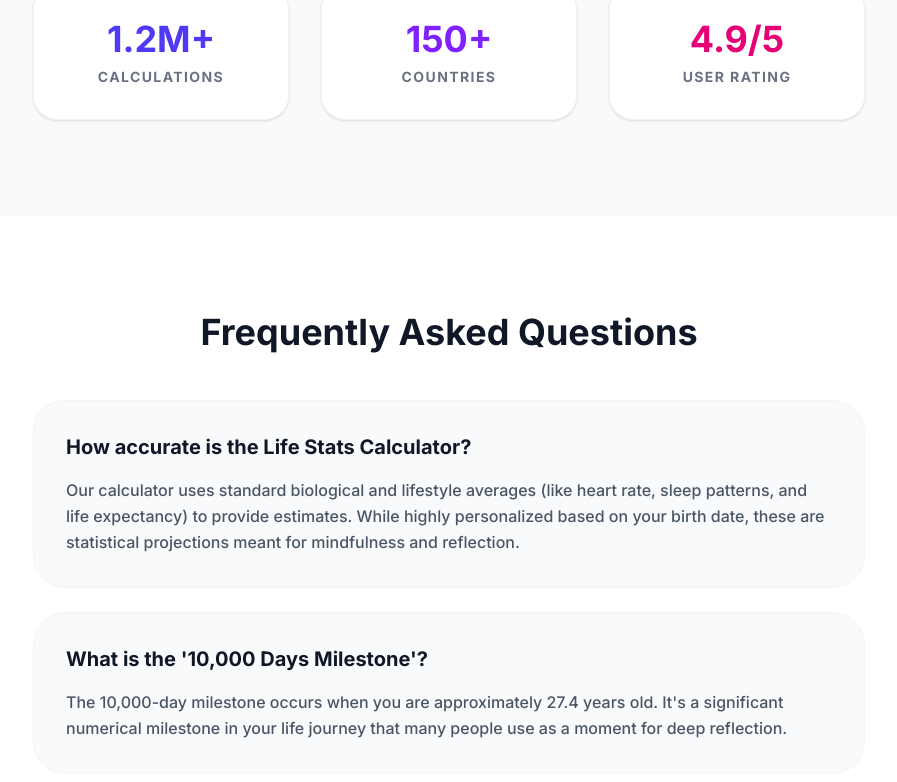
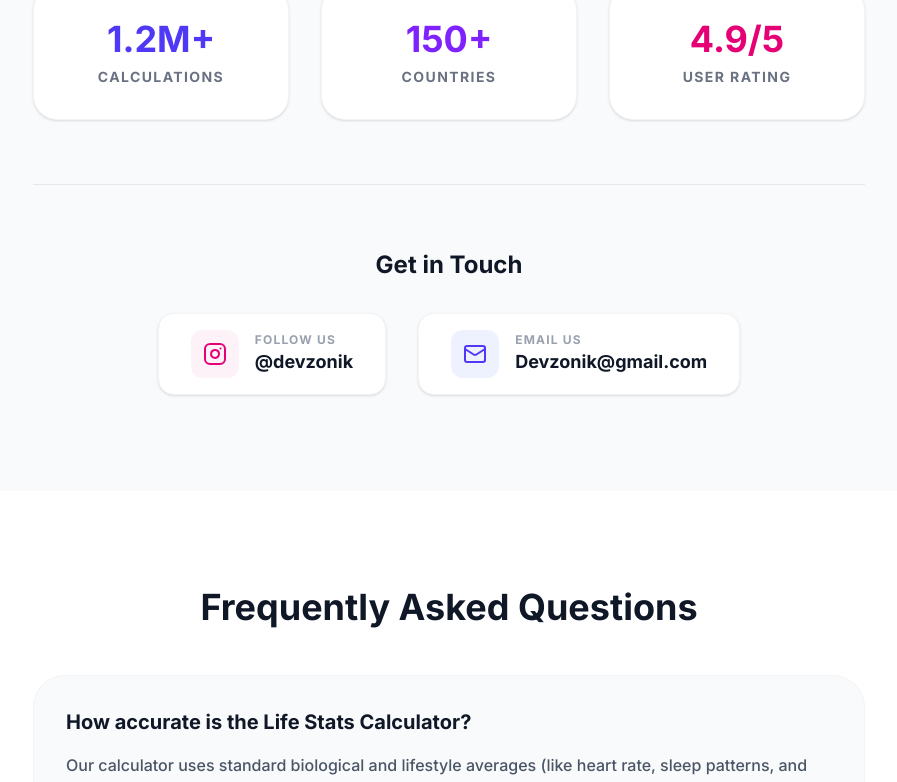
Before and after one commit to Devzonik/Life-Stats-Calculators-, a React (Vite) app: page / in a window 1280 px wide. Shown: the part 2000-2782 px from the top of the page, without its empty margins (191-1088 px from the left). Built offline with nearby package versions, Linux system fonts and the light colour scheme.

Commit message:
feat: Add favicon and Instagram link
Add a favicon to the website and update the footer to include a mailto link for contact instead of social media icons.

```diff
--- a/src/App.tsx
+++ b/src/App.tsx
@@ -14,8 +14,6 @@ import {
   Share2,
   Info,
   ExternalLink,
-  Github,
-  Twitter,
   Mail,
   Menu,
   X,
@@ -43,7 +41,8 @@ import {
   MessageSquare,
   Handshake,
   Trash2,
-  Dumbbell
+  Dumbbell,
+  Instagram
 } from 'lucide-react';
 import {
   BarChart,
@@ -225,16 +224,16 @@ const Footer = () => (
           </ul>
         </div>
         <div>
-          <h4 className="font-semibold text-gray-900 mb-6">Connect</h4>
-          <div className="flex space-x-4">
-            <a href="#" className="w-10 h-10 rounded-full bg-gray-50 flex items-center justify-center text-gray-400 hover:bg-indigo-50 hover:text-indigo-600 transition-all">
-              <Twitter className="w-5 h-5" />
-            </a>
-            <a href="#" className="w-10 h-10 rounded-full bg-gray-50 flex items-center justify-center text-gray-400 hover:bg-indigo-50 hover:text-indigo-600 transition-all">
-              <Github className="w-5 h-5" />
-            </a>
-            <a href="#" className="w-10 h-10 rounded-full bg-gray-50 flex items-center justify-center text-gray-400 hover:bg-indigo-50 hover:text-indigo-600 transition-all">
-              <Mail className="w-5 h-5" />
+          <h4 className="font-semibold text-gray-900 mb-6">Contact</h4>
+          <div className="flex flex-col space-y-4">
+            <a
+              href="mailto:devzonik@gmail.com"
+              className="flex items-center space-x-3 text-gray-600 hover:text-indigo-600 transition-colors group"
+            >
+              <div className="w-10 h-10 rounded-full bg-gray-50 flex items-center justify-center text-gray-400 group-hover:bg-indigo-50 group-hover:text-indigo-600 transition-all">
+                <Mail className="w-5 h-5" />
+              </div>
+              <span className="text-sm font-medium">devzonik@gmail.com</span>
             </a>
           </div>
         </div>
@@ -961,6 +960,39 @@ const HomePage = () => {
               <p className="text-sm font-bold text-gray-500 uppercase tracking-widest">User Rating</p>
             </div>
           </div>
+
+          <div className="mt-16 pt-16 border-t border-gray-200">
+            <h3 className="text-2xl font-black text-gray-900 mb-8">Get in Touch</h3>
+            <div className="flex flex-col md:flex-row items-center justify-center gap-8">
+              <a
+                href="https://www.instagram.com/devzonik/"
+                target="_blank"
+                rel="noopener noreferrer"
+                className="flex items-center space-x-4 bg-white px-8 py-4 rounded-2xl shadow-sm border border-gray-100 hover:border-pink-200 hover:shadow-md transition-all group w-full md:w-auto"
+              >
+                <div className="w-12 h-12 bg-pink-50 rounded-xl flex items-center justify-center text-pink-600 group-hover:scale-110 transition-transform">
+                  <Instagram className="w-6 h-6" />
+                </div>
+                <div className="text-left">
+                  <p className="text-xs font-black text-gray-400 uppercase tracking-widest">Follow Us</p>
+                  <p className="text-lg font-bold text-gray-900">@devzonik</p>
+                </div>
+              </a>
+
+              <a
+                href="mailto:Devzonik@gmail.com"
+                className="flex items-center space-x-4 bg-white px-8 py-4 rounded-2xl shadow-sm border border-gray-100 hover:border-indigo-200 hover:shadow-md transition-all group w-full md:w-auto"
+              >
+                <div className="w-12 h-12 bg-indigo-50 rounded-xl flex items-center justify-center text-indigo-600 group-hover:scale-110 transition-transform">
+                  <Mail className="w-6 h-6" />
+                </div>
+                <div className="text-left">
+                  <p className="text-xs font-black text-gray-400 uppercase tracking-widest">Email Us</p>
+                  <p className="text-lg font-bold text-gray-900">Devzonik@gmail.com</p>
+                </div>
+              </a>
+            </div>
+          </div>
         </div>
       </section>
 
```
Also changed, not shown: index.html (+1 -0 lines).
